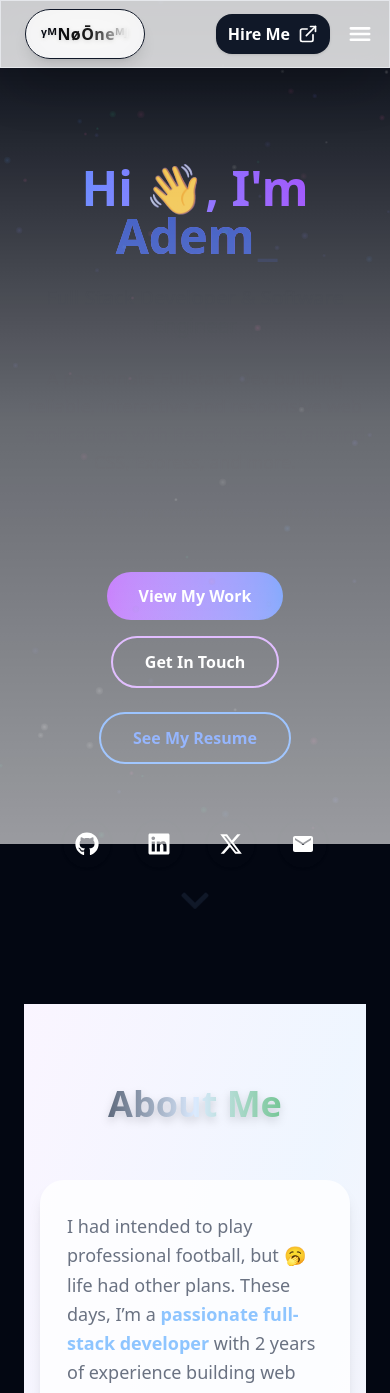
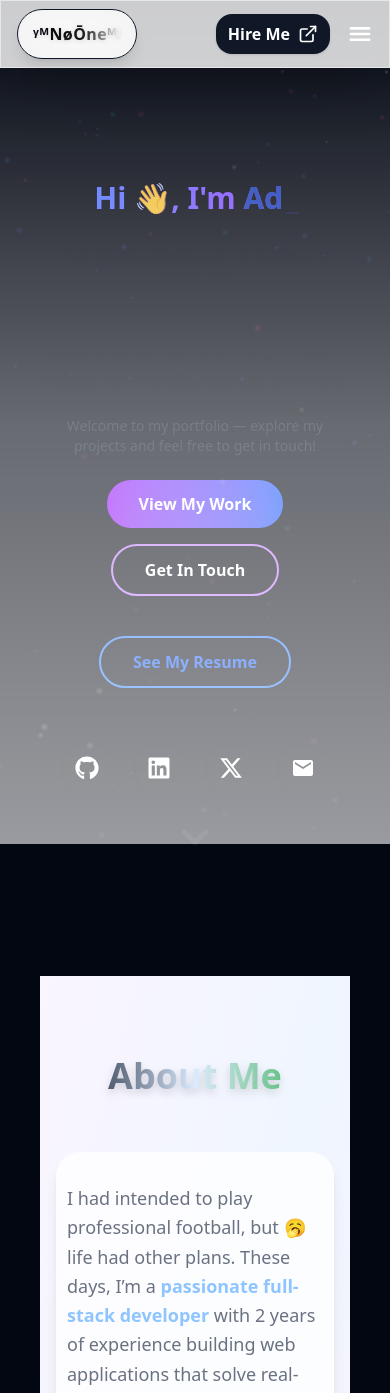
Before and after one commit to YMnooneMJ/YMnooneMJ-Portfolio, a React (Vite) app: page / in a window 390 px wide. Shown: the top 1393 px of the page. Built offline with nearby package versions, Linux system fonts and the light colour scheme.

Commit message:
Made some changes in Home.tsx and Navbar.tsx, responsiveness!

```diff
--- a/src/components/Navbar.tsx
+++ b/src/components/Navbar.tsx
@@ -8,9 +8,10 @@ import { FiExternalLink } from "react-icons/fi";
 interface NavbarProps {
   darkMode: boolean;
   toggleDarkMode: () => void;
-  activeSection?: string; // <-- Accept activeSection as prop
+  activeSection?: string; // Current active section for scroll highlight
 }
 
+// Navigation links with their paths and corresponding section IDs
 const navlinks = [
   { path: "/", label: "Home", section: "hero" },
   { path: "/about", label: "About", section: "about" },
@@ -18,20 +19,20 @@ const navlinks = [
   { path: "/projects", label: "Projects", section: "projects" },
   { path: "/contact", label: "Contact", section: "contact" },
 ];
-// ...existing imports...
 
 const Navbar = ({ darkMode, toggleDarkMode, activeSection }: NavbarProps) => {
   const [menuOpen, setMenuOpen] = useState(false);
   const location = useLocation();
 
+  // Determine active link for styling
   const isActive = (path: string, section: string) =>
     location.pathname === path || (activeSection && activeSection === section);
 
-  // Scroll to hero section function with offset for fixed navbar
+  // Scrolls to hero section (used for Home button)
   const scrollToHero = () => {
     const heroElem = document.getElementById("hero");
     if (heroElem) {
-      const navbarHeight = 120; // adjust this value as needed
+      const navbarHeight = 120;
       const elementPosition =
         heroElem.getBoundingClientRect().top + window.pageYOffset;
       const offsetPosition = elementPosition - navbarHeight;
@@ -40,12 +41,12 @@ const Navbar = ({ darkMode, toggleDarkMode, activeSection }: NavbarProps) => {
   };
 
   return (
-    <header className="sticky top-0 md:top-4 z-50 flex justify-center">
-      <div className="relative w-full md:w-[96vw] md:max-w-6xl mx-auto">
-        {/* Mobile: Hire Me & Menu Button */}
-        <div className="flex md:hidden items-center absolute right-2 top-1/2 -translate-y-1/2 z-20 gap-2">
+    <header className="sticky top-0 lg:top-4 z-50 flex justify-center">
+      <div className="relative w-full lg:w-[100vw] lg:max-w-6xl mx-auto">
+        {/* Mobile/Tablet: Hire Me & Menu Button */}
+        <div className="flex lg:hidden items-center absolute right-2 top-1/2 -translate-y-1/2 z-20 gap-2">
           <Link
-            to={{ pathname: "/", search: "?contactontact=true" }}
+            to={{ pathname: "/", search: "?contact=true" }}
             className="flex items-center gap-2 bg-gray-900 hover:bg-blue-600 text-white font-bold px-3 py-2 rounded-2xl shadow transition-all"
           >
             Hire Me <FiExternalLink className="w-5 h-5 select-none" />
@@ -63,26 +64,29 @@ const Navbar = ({ darkMode, toggleDarkMode, activeSection }: NavbarProps) => {
             )}
           </motion.button>
         </div>
-        <nav className="w-full md:w-[96vw] md:max-w-6xl mx-auto md:rounded-full bg-white/80 dark:bg-gray-900/80 shadow-2xl backdrop-blur-md backdrop-opacity-90 border border-gray-200 dark:border-gray-800 flex items-center px-6 py-2 md:py-3 gap-4">
+
+        {/* Desktop Nav Container */}
+        <nav className="w-full lg:w-[96vw] lg:max-w-6xl mx-auto lg:rounded-full bg-white/80 dark:bg-gray-900/80 shadow-2xl backdrop-blur-md backdrop-opacity-90 border border-gray-200 dark:border-gray-800 flex flex-wrap items-center justify-between gap-4 px-4 lg:px-6 py-2 lg:py-3">
           {/* Logo */}
           <Link
             to={{ pathname: "/" }}
             className="flex items-center justify-center py-3 rounded-full bg-white/70 dark:bg-gray-900/70 border border-gray-900 dark:border-gray-900 shadow-lg backdrop-blur-xl backdrop-opacity-90 hover:shadow-xl transition-all duration-300 mr-2"
-            onClick={() => scrollToHero()}
+            onClick={scrollToHero}
             style={{ minWidth: 120 }}
           >
             <h3 className="bg-clip-text bg-gradient-to-r from-gray-950 via-black/90 to-white/90 text-transparent font-extrabold tracking-wide select-none drop-shadow-sm">
               ᵞᴹNøŌneᴹᴶ
             </h3>
           </Link>
-          {/* Nav Links (hidden on mobile) */}
+
+          {/* Nav Links - visible only on large screens */}
           <div className="flex-1 flex justify-center">
-            <div className="hidden md:flex gap-8">
+            <div className="hidden lg:flex gap-8">
               {navlinks.map(({ path, label, section }) =>
                 label === "Home" && location.pathname === "/" ? (
                   <button
                     key={path}
-                    onClick={() => scrollToHero()}
+                    onClick={scrollToHero}
                     className={`text-2xl font-bold transition-colors px-2 py-1 rounded-lg ${
                       isActive(path, section)
                         ? "text-blue-600 dark:text-blue-400 underline underline-offset-8"
@@ -108,20 +112,23 @@ const Navbar = ({ darkMode, toggleDarkMode, activeSection }: NavbarProps) => {
               )}
             </div>
           </div>
-          {/* Desktop Hire Me */}
+
+          {/* Desktop "Hire Me" Button */}
           <Link
             to={{ pathname: "/", search: "?contact=true" }}
-            className="hidden md:flex items-center gap-2 bg-gray-900 hover:bg-blue-600 text-white font-bold text-lg px-5 py-2 rounded-xl shadow transition-all"
+            className="hidden lg:flex items-center gap-2 bg-gray-900 hover:bg-blue-600 text-white font-bold text-sm lg:text-base px-4 lg:px-5 py-2 rounded-xl shadow transition-all"
           >
             Hire Me <FiExternalLink className="w-5 h-5 select-none" />
           </Link>
-          {/* Theme Toggle (desktop only) */}
-          <div className="hidden md:flex items-center ml-4">
+
+          {/* Theme Toggle */}
+          <div className="hidden lg:flex items-center ml-4">
             <ThemeToggle darkmode={darkMode} toggleDarkMode={toggleDarkMode} />
           </div>
         </nav>
       </div>
-      {/* Mobile Nav Dropdown */}
+
+      {/* Mobile/Tablet Nav Dropdown */}
       <AnimatePresence>
         {menuOpen && (
           <motion.nav
@@ -137,9 +144,7 @@ const Navbar = ({ darkMode, toggleDarkMode, activeSection }: NavbarProps) => {
                   key={path}
                   onClick={() => {
                     setMenuOpen(false);
-                    setTimeout(() => {
-                      scrollToHero();
-                    }, 100); // Delay to ensure menu closes before scrolling
+                    setTimeout(() => scrollToHero(), 100);
                   }}
                   className={`transition-colors px-2 py-1 rounded-lg ${
                     isActive(path, section)
@@ -164,6 +169,8 @@ const Navbar = ({ darkMode, toggleDarkMode, activeSection }: NavbarProps) => {
                 </Link>
               )
             )}
+
+            {/* Theme toggle inside mobile nav */}
             <ThemeToggle darkmode={darkMode} toggleDarkMode={toggleDarkMode} />
           </motion.nav>
         )}
--- a/src/pages/Home.tsx
+++ b/src/pages/Home.tsx
@@ -10,13 +10,8 @@ import Projects from "./Projects";
 import Contact from "./Contact";
 import { useLocation } from "react-router-dom";
 
-const handleType = (count: number) => {
-  console.log(count);
-};
-
-const handleDone = () => {
-  console.log(`Done after 5 loops!`);
-};
+const handleType = (count: number) => console.log(count);
+const handleDone = () => console.log("Done after 5 loops!");
 
 const sectionList = [
   { id: "about", label: "About" },
@@ -27,6 +22,7 @@ const sectionList = [
 
 const Home = () => {
   const [activeSection, setActiveSection] = useState("hero");
+  const location = useLocation();
 
   useEffect(() => {
     const handleScroll = () => {
@@ -49,48 +45,29 @@ const Home = () => {
     document.getElementById(sectionId)?.scrollIntoView({ behavior: "smooth" });
   };
 
-  const location = useLocation();
-
-  // Scroll to hero section if scrollToHero is true in URL params
   useEffect(() => {
     const params = new URLSearchParams(location.search);
+
+    const scrollTo = (id: string) => {
+      const element = document.getElementById(id);
+      const navbarHeight = 100;
+      if (element) {
+        const yOffset = element.getBoundingClientRect().top + window.scrollY;
+        window.scrollTo({
+          top: yOffset - navbarHeight,
+          behavior: "smooth",
+        });
+      }
+    };
+
     if (params.get("scrollToHero") === "true") {
-      setTimeout(() => {
-        const heroElem = document.getElementById("hero");
-        const navbarHeight = 120; // To match Navbar offset
-        if (heroElem) {
-          const elementPosition =
-            heroElem.getBoundingClientRect().top + window.pageYOffset;
-          const offsetPosition = elementPosition - navbarHeight;
-          window.scrollTo({ top: offsetPosition, behavior: "smooth" });
+      setTimeout(() => scrollTo("hero"), 100);
     }
-        // Remove scrollToContact from URL after scrolling
-        const url = new URL(window.location.href);
-        url.searchParams.delete("scrollToContact");
-        window.history.replaceState(
-          {},
-          document.title,
-          url.pathname + url.search
-        );
-      }, 100); // slight delay to ensure DOM is ready
-    }
-
-    // Check if scrollToConttact is true in URL parram
     if (params.get("contact") === "true") {
-      setTimeout(() => {
-        const contactElem = document.getElementById("contact");
-        const navbarHeight = 120; // To match Navbar offset
-        if (contactElem) {
-          const elementPosition =
-            contactElem.getBoundingClientRect().top + window.pageYOffset;
-          const offsetPosition = elementPosition - navbarHeight;
-          window.scrollTo({ top: offsetPosition, behavior: "smooth" });
-        }
-      }, 100); // slight delay to ensure DOM is ready
+      setTimeout(() => scrollTo("contact"), 100);
     }
   }, [location.search]);
 
-  // Section wrapper with highlight for active
   const Section = ({
     id,
     title,
@@ -102,26 +79,26 @@ const Home = () => {
   }) => (
     <section
       id={id}
-      className={`
-        ${
+      className={`px-4 sm:px-8 py-12 w-full transition-all duration-300 ${
         activeSection === id
           ? "ring-4 ring-blue-400/40 dark:ring-blue-600/40 scale-[1.03]"
           : "ring-0"
-        }
-      `}
+      }`}
       style={{ scrollMarginTop: 120 }}
     >
+      {title && (
         <h2 className="text-3xl md:text-4xl font-extrabold mb-8 text-transparent bg-clip-text bg-gradient-to-r from-blue-500 to-purple-600 text-center">
           {title}
         </h2>
+      )}
       {children}
     </section>
   );
 
   return (
-    <div id="home" className="min-h-screen ">
-      {/* HERO SECTION */}
-      <div id="hero" className="py-12">
+    <div id="home" className="min-h-screen w-full overflow-x-hidden">
+      {/* HERO */}
+      <div id="hero" className="py-16 px-4 sm:px-8">
         <motion.section
           initial={{ opacity: 0, y: 20 }}
           animate={{ opacity: 1, y: 0 }}
@@ -129,7 +106,7 @@ const Home = () => {
           transition={{ duration: 0.6, ease: "easeOut" }}
           className="space-y-6 max-w-3xl mx-auto text-center"
         >
-          <h1 className="text-5xl font-extrabold text-transparent bg-clip-text bg-gradient-to-r from-blue-500 to-purple-600">
+          <h1 className="text-3xl sm:text-5xl font-extrabold text-transparent bg-clip-text bg-gradient-to-r from-blue-500 to-purple-600">
             Hi <span className="text-white/90">👋</span>, I'm{" "}
             <span className="text-blue-800 font-bold">
               <Typewriter
@@ -145,18 +122,21 @@ const Home = () => {
               />
             </span>
           </h1>
-          <p className="text-xl md:text-2xl text-gray-950 dark:text-gray-500">
+
+          <p className="text-lg sm:text-xl text-gray-950 dark:text-gray-400">
             Full Stack Developer & Software Engineer
           </p>
-          <p className="text-lg text-gray-950 dark:text-gray-500">
-            A passionate Fullstack Dev building reliable, interactive and
-            responsive web applications with React, Next.js, Tailwind CSS,
-            Express, and more.
+
+          <p className="text-md text-gray-950 dark:text-gray-400">
+            I build reliable, interactive and responsive web applications with
+            React, Next.js, Tailwind CSS, Express, and more.
           </p>
-          <p className="text-md text-gray-950 dark:text-gray-500">
+
+          <p className="text-sm text-gray-800 dark:text-gray-500">
             Welcome to my portfolio — explore my projects and feel free to get
             in touch!
           </p>
+
           <div className="flex flex-col sm:flex-row gap-4 justify-center items-center">
             <button
               onClick={() => scrollToSection("projects")}
@@ -171,69 +151,66 @@ const Home = () => {
               Get In Touch
             </button>
           </div>
-          <div className="flex justify-center mt-2">
+
+          <div className="flex justify-center">
             <a
-              href="https://docs.google.com/document/d/1Ep6uoUr0jCjImF7xzithvdUaISGNNe9idx2C636IDoY/view?usp=sharingview?usp=sharing"
+              href="https://docs.google.com/document/d/1Ep6uoUr0jCjImF7xzithvdUaISGNNe9idx2C636IDoY/view?usp=sharing"
               target="_blank"
               rel="noopener noreferrer"
-              className="px-8 py-3 border-2 border-blue-500 rounded-full hover:bg-blue-500 hover:text-white transition-all font-semibold text-blue-600 dark:text-blue-400"
+              className="px-8 py-3 border-2 border-blue-500 rounded-full hover:bg-blue-500 hover:text-white transition-all font-semibold text-blue-600 dark:text-blue-400 mt-4"
             >
               See My Resume
             </a>
           </div>
+
           <div className="flex justify-center space-x-6 pt-8">
+            {[{
+              icon: <FaGithub size={24} />,
+              href: "https://github.com/YMnooneMJ"
+            }, {
+              icon: <FaLinkedin size={24} />,
+              href: "https://www.linkedin.com/in/ademola-adeyemo-ba13b7348/"
+            }, {
+              icon: <FaXTwitter size={24} />,
+              href: "https://x.com/YMnooneMJ"
+            }, {
+              icon: <MdEmail size={24} />,
+              href: "mailto:ademolayusuf1349@gmail.com"
+            }].map((item, i) => (
               <a
-              href="https://github.com/YMnooneMJ"
-              className="p-3 rounded-full  hover:bg-blue-500 hover:text-white dark:hover:bg-blue-600 transition-colors shadow"
+                key={i}
+                href={item.href}
+                className="p-3 rounded-full hover:bg-blue-500 hover:text-white dark:hover:bg-blue-600 transition-colors shadow"
               >
-              <FaGithub size={24} />
+                {item.icon}
               </a>
-            <a
-              href="https://www.linkedin.com/in/ademola-adeyemo-ba13b7348/"
-              className="p-3 rounded-full  hover:bg-blue-500 hover:text-white dark:hover:bg-blue-600 transition-colors shadow"
-            >
-              <FaLinkedin size={24} />
-            </a>
-            <a
-              href="https://x.com/YMnooneMJ"
-              className="p-3 rounded-full  hover:bg-blue-500 hover:text-white dark:hover:bg-blue-600 transition-colors shadow"
-            >
-              <FaXTwitter size={24} />
-            </a>
-            <a
-              href="mailto:ademolayusuf1349@gmail.com"
-              className="p-3 rounded-full  hover:bg-blue-500 hover:text-white dark:hover:bg-blue-600 transition-colors shadow"
-            >
-              <MdEmail size={24} />
-            </a>
+            ))}
           </div>
+
           <div className="flex justify-center">
-            <div className="animate-bounce flex items-center justify-center">
+            <div className="animate-bounce">
               <FaChevronDown
                 size={32}
-                className="text-gray-900 dark:text-gray-300 "
+                className="text-gray-900 dark:text-gray-300 mt-4"
               />
             </div>
           </div>
         </motion.section>
       </div>
 
-      {/* ABOUT SECTION */}
+      {/* CONTENT SECTIONS */}
       <Section id="about" title="">
         <About />
       </Section>
 
-      {/* SKILLS SECTION */}
       <Section id="skills" title="">
         <Skills />
       </Section>
 
-      {/* PROJECTS SECTION */}
       <Section id="projects" title="">
         <Projects />
       </Section>
 
-      {/* CONTACT SECTION */}
       <Section id="contact" title="">
         <Contact />
       </Section>
```
Lines whose indentation alone changed are shown as unchanged.
